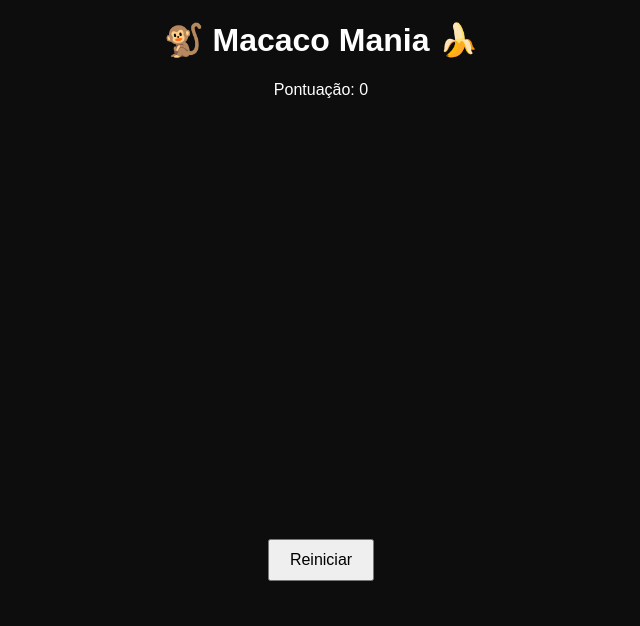
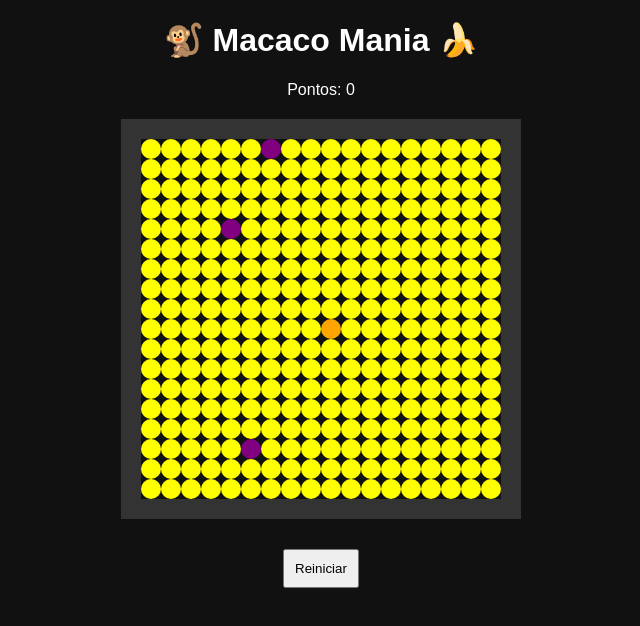
Before and after one commit to isahbeatriz/portifolio2026isa, a plain HTML site: page index.html in a window 1280 px wide. Both pictures are taken after a click on the button "Reiniciar". Shown: the whole page, without its empty margins (319-959 px from the left). Drawn offline with Linux system fonts and the light colour scheme.

Commit message:
Atualizar o index.html

```diff
--- a/index.html
+++ b/index.html
@@ -1,21 +1,178 @@
 <!DOCTYPE html>
 <html lang="pt-BR">
 <head>
-  <meta charset="UTF-8">
-  <title>Macaco Mania 🐒</title>
-  <link rel="stylesheet" href="style.css">
+<meta charset="UTF-8">
+<title>🐒 Macaco Mania</title>
+
+<style>
+body {
+  background: #111;
+  color: white;
+  text-align: center;
+  font-family: Arial;
+}
+
+#game {
+  width: 400px;
+  height: 400px;
+  margin: 20px auto;
+  display: grid;
+  grid-template-columns: repeat(20, 20px);
+}
+
+.cell {
+  width: 20px;
+  height: 20px;
+}
+
+.wall { background: #333; }
+
+.banana {
+  background: yellow;
+  border-radius: 50%;
+}
+
+.monkey { background: orange; }
+
+.gorilla { background: purple; }
+
+button {
+  padding: 10px;
+  margin-top: 10px;
+}
+</style>
+
 </head>
 <body>
 
 <h1>🐒 Macaco Mania 🍌</h1>
-<div class="info">
-  Pontuação: <span id="score">0</span>
-</div>
+<p>Pontos: <span id="score">0</span></p>
 
 <div id="game"></div>
-
 <button onclick="restartGame()">Reiniciar</button>
 
-<script src="script.js"></script>
+<script>
+const game = document.getElementById("game");
+const scoreEl = document.getElementById("score");
+
+const width = 20;
+let cells = [];
+let score = 0;
+let running = true;
+
+let monkey = 210;
+let gorillas = [45, 85, 325];
+
+// Criar mapa
+function createBoard() {
+  game.innerHTML = "";
+  cells = [];
+
+  for (let i = 0; i < 400; i++) {
+    const cell = document.createElement("div");
+    cell.classList.add("cell");
+
+    // paredes
+    if (
+      i < 20 ||
+      i >= 380 ||
+      i % 20 === 0 ||
+      i % 20 === 19
+    ) {
+      cell.classList.add("wall");
+    } else {
+      cell.classList.add("banana");
+    }
+
+    game.appendChild(cell);
+    cells.push(cell);
+  }
+}
+
+// Desenhar personagens
+function draw() {
+  cells.forEach(c => c.classList.remove("monkey", "gorilla"));
+
+  cells[monkey].classList.add("monkey");
+  gorillas.forEach(g => cells[g].classList.add("gorilla"));
+}
+
+// Movimento do macaco
+document.addEventListener("keydown", e => {
+  if (!running) return;
+
+  let next = monkey;
+
+  if (e.key === "ArrowUp") next -= width;
+  if (e.key === "ArrowDown") next += width;
+  if (e.key === "ArrowLeft") next -= 1;
+  if (e.key === "ArrowRight") next += 1;
+
+  if (!cells[next].classList.contains("wall")) {
+    monkey = next;
+  }
+
+  eat();
+  check();
+  draw();
+});
+
+// Comer banana
+function eat() {
+  if (cells[monkey].classList.contains("banana")) {
+    cells[monkey].classList.remove("banana");
+    score++;
+    scoreEl.textContent = score;
+  }
+}
+
+// Gorilas
+function moveGorillas() {
+  if (!running) return;
+
+  gorillas = gorillas.map(g => {
+    const moves = [-1, 1, width, -width];
+    let move = moves[Math.floor(Math.random() * moves.length)];
+
+    if (!cells[g + move].classList.contains("wall")) {
+      return g + move;
+    }
+
+    return g;
+  });
+
+  check();
+  draw();
+}
+
+setInterval(moveGorillas, 400);
+
+// Colisão
+function check() {
+  if (gorillas.includes(monkey)) {
+    running = false;
+    setTimeout(() => {
+      alert("💀 Game Over! Pontos: " + score);
+    }, 100);
+  }
+}
+
+// Reiniciar
+function restartGame() {
+  score = 0;
+  running = true;
+  monkey = 210;
+  gorillas = [45, 85, 325];
+  scoreEl.textContent = 0;
+
+  createBoard();
+  draw();
+}
+
+// Iniciar
+createBoard();
+draw();
+</script>
+
 </body>
 </html>
```
